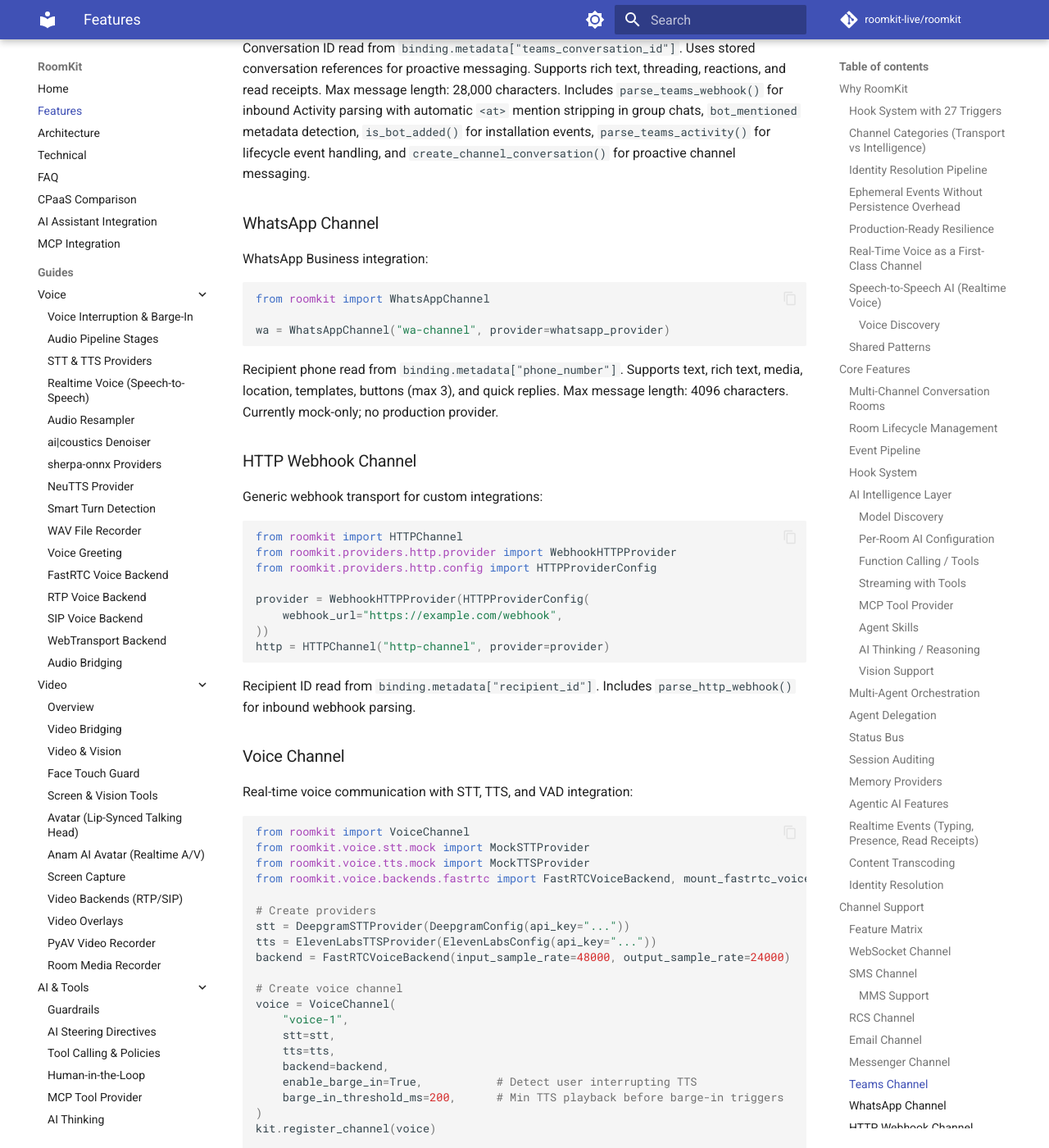
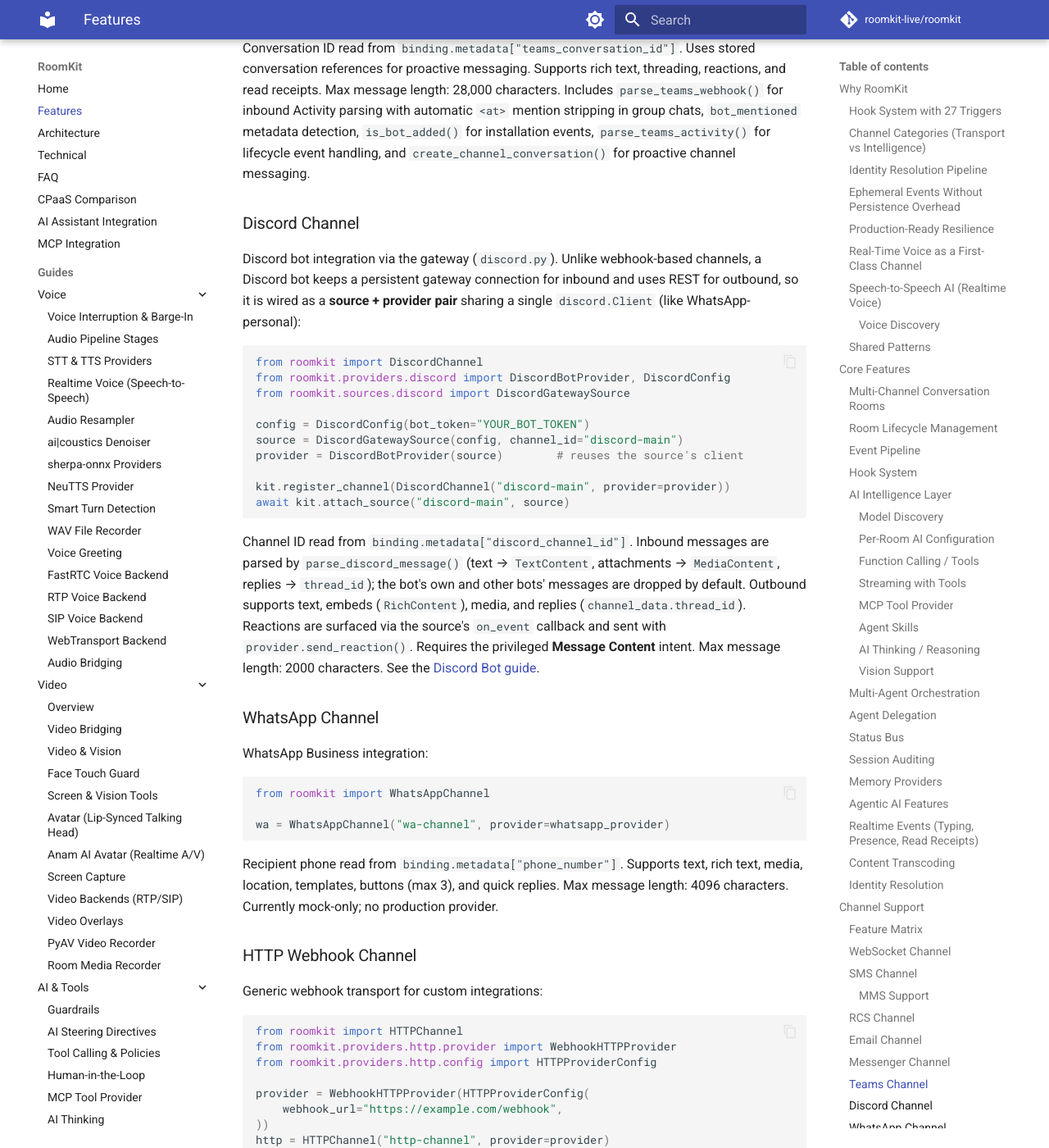
Before and after one commit to roomkit-live/roomkit-docs, an MkDocs documentation site: the page built from docs/features.md, in a window 1280 px wide and 1400 px high, scrolled down 30421 px. Shown: the whole window at 82% size. Built offline with MkDocs 1.6.1 and Material for MkDocs 9.7.7, drawn with Linux system fonts in a browser that asks for light colours; comment, search, counter and statistics services are not loaded.

Commit message:
docs(discord): add Discord bot guide, API reference, and features section
- guides/discord.md: setup (bot token, Message Content intent, invite URL with
  Requires-Code-Grant=OFF gotcha), wiring, inbound/outbound, reactions, limits
- api/providers-discord.md: mkdocstrings for provider, config, mock, source, parser
- features.md: Discord Channel section
- mkdocs.yml: nav entries (guide + API page)

````diff
--- a/docs/features.md
+++ b/docs/features.md
@@ -1234,6 +1234,35 @@ teams = TeamsChannel("teams-channel", provider=provider)
 
 Conversation ID read from `binding.metadata["teams_conversation_id"]`. Uses stored conversation references for proactive messaging. Supports rich text, threading, reactions, and read receipts. Max message length: 28,000 characters. Includes `parse_teams_webhook()` for inbound Activity parsing with automatic `<at>` mention stripping in group chats, `bot_mentioned` metadata detection, `is_bot_added()` for installation events, `parse_teams_activity()` for lifecycle event handling, and `create_channel_conversation()` for proactive channel messaging.
 
+### Discord Channel
+
+Discord bot integration via the gateway (`discord.py`). Unlike webhook-based
+channels, a Discord bot keeps a persistent gateway connection for inbound and
+uses REST for outbound, so it is wired as a **source + provider pair** sharing
+a single `discord.Client` (like WhatsApp-personal):
+
+```python
+from roomkit import DiscordChannel
+from roomkit.providers.discord import DiscordBotProvider, DiscordConfig
+from roomkit.sources.discord import DiscordGatewaySource
+
+config = DiscordConfig(bot_token="YOUR_BOT_TOKEN")
+source = DiscordGatewaySource(config, channel_id="discord-main")
+provider = DiscordBotProvider(source)        # reuses the source's client
+
+kit.register_channel(DiscordChannel("discord-main", provider=provider))
+await kit.attach_source("discord-main", source)
+```
+
+Channel ID read from `binding.metadata["discord_channel_id"]`. Inbound messages
+are parsed by `parse_discord_message()` (text → `TextContent`, attachments →
+`MediaContent`, replies → `thread_id`); the bot's own and other bots' messages
+are dropped by default. Outbound supports text, embeds (`RichContent`), media,
+and replies (`channel_data.thread_id`). Reactions are surfaced via the source's
+`on_event` callback and sent with `provider.send_reaction()`. Requires the
+privileged **Message Content** intent. Max message length: 2000 characters.
+See the [Discord Bot guide](guides/discord.md).
+
 ### WhatsApp Channel
 
 WhatsApp Business integration:
--- a/mkdocs.yml
+++ b/mkdocs.yml
@@ -118,6 +118,7 @@ nav:
           - Gemini on Vertex AI: guides/gemini-vertex.md
       - Channels & Content:
           - SMS & RCS Providers: guides/sms-providers.md
+          - Discord Bot: guides/discord.md
           - Content Transcoding: guides/content-transcoding.md
           - Response Visibility: guides/response-visibility.md
       - Data & Infrastructure:
@@ -177,4 +178,5 @@ nav:
           - Messenger: api/providers-messenger.md
           - Teams: api/providers-teams.md
           - Telegram: api/providers-telegram.md
+          - Discord: api/providers-discord.md
           - HTTP: api/providers-http.md
````
Also changed, not shown: docs/api/providers-discord.md (added, +11 -0 lines), docs/guides/discord.md (added, +130 -0 lines).
